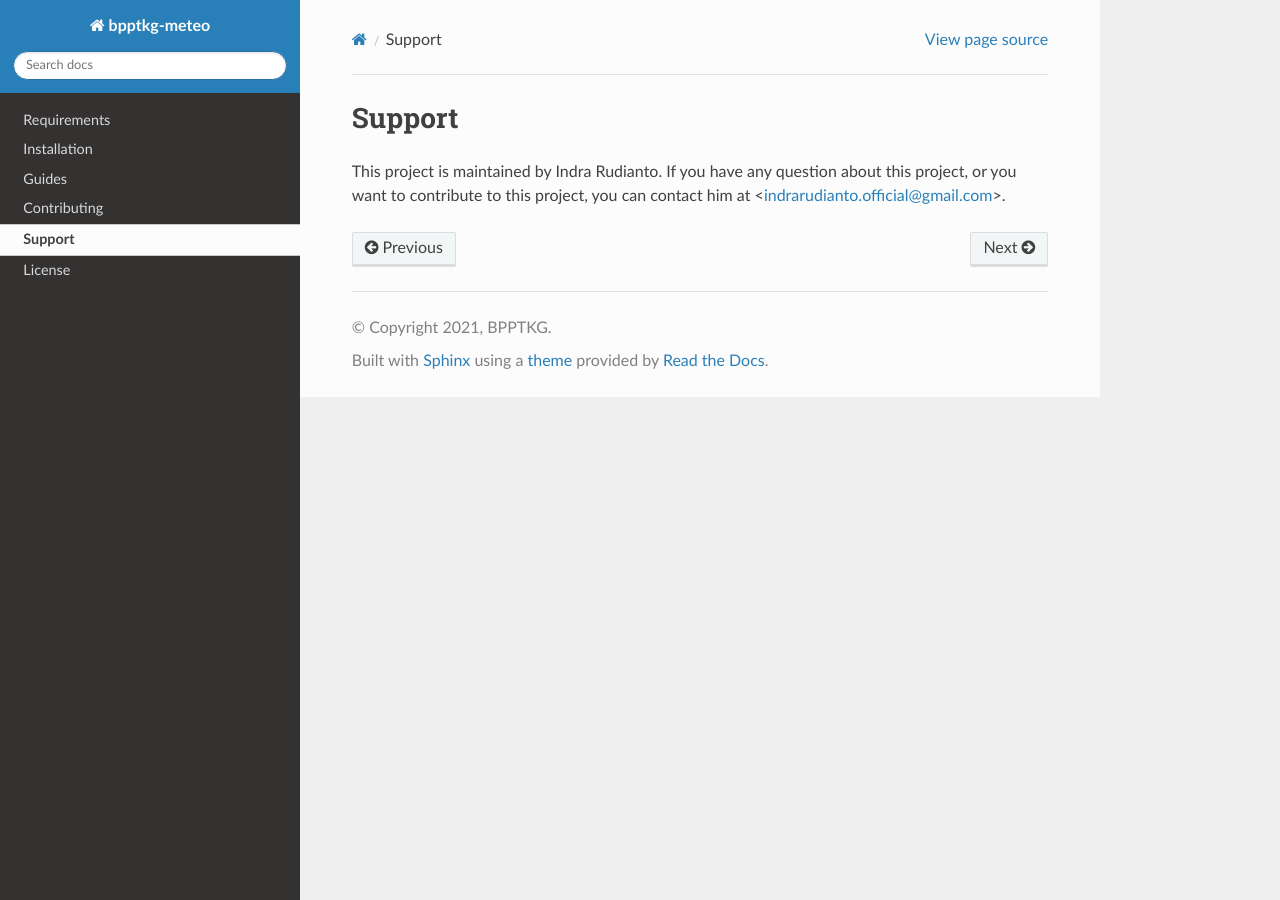
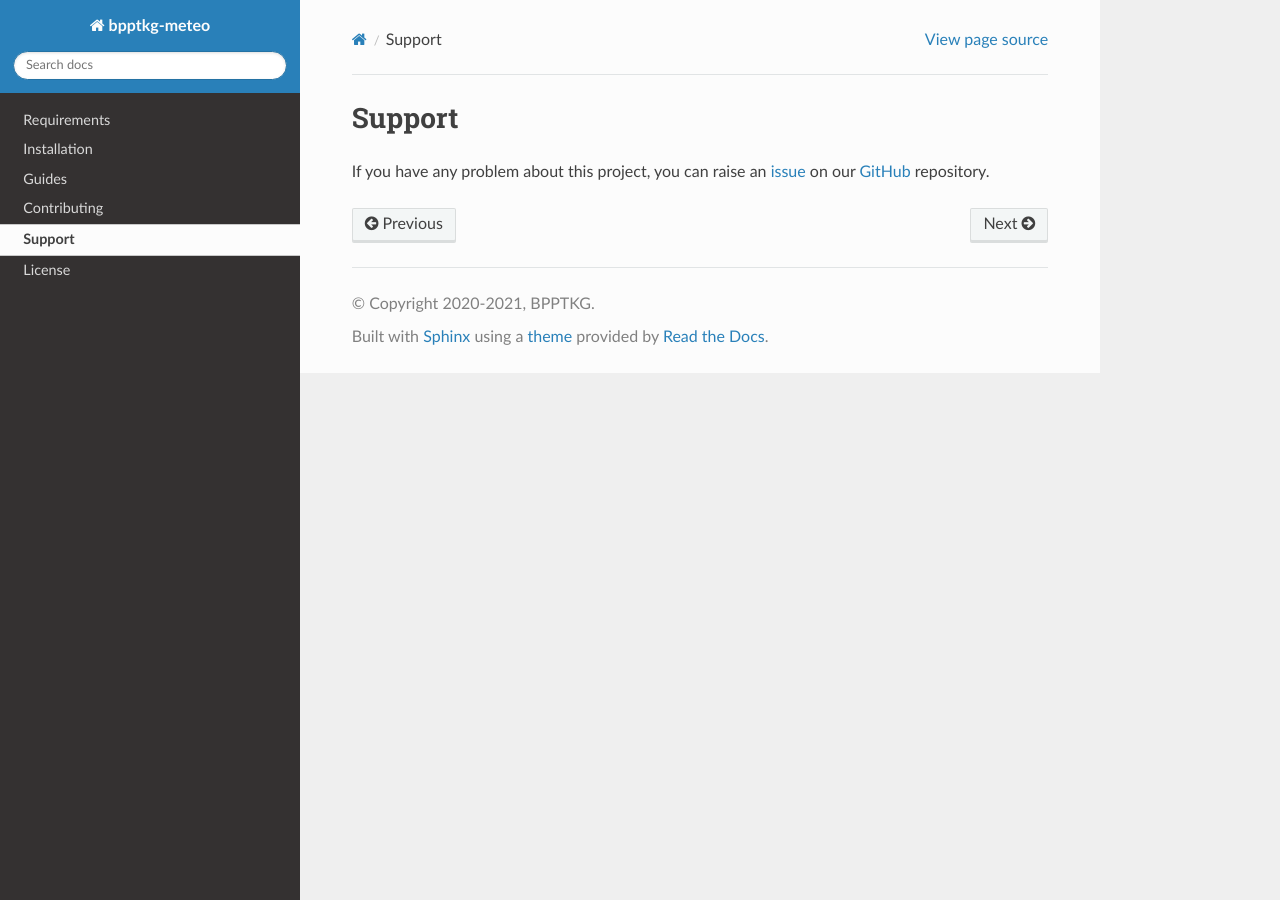
Before and after one commit to bpptkg/bpptkg-meteo, a Sphinx documentation site: the page built from docs/support.rst, in a window 1280 px wide. Built offline with Sphinx 7.4.7 and the Read the Docs theme 2.0.0, drawn with Linux system fonts in a browser that asks for light colours.

Commit message:
Update package author

```diff
--- a/docs/conf.py
+++ b/docs/conf.py
@@ -20,8 +20,8 @@
 # -- Project information -----------------------------------------------------
 
 project = 'bpptkg-meteo'
-copyright = '{}, BPPTKG'.format(datetime.datetime.now().year)
-author = 'Indra Rudianto'
+copyright = '2020-{}, BPPTKG'.format(datetime.datetime.now().year)
+author = 'BPPTKG'
 release = __version__
 
 # -- General configuration ---------------------------------------------------
--- a/docs/license.rst
+++ b/docs/license.rst
@@ -5,4 +5,4 @@
 By contributing to the project, you agree that your contributions will be
 licensed under its MIT license. See `LICENSE`_ for details.
 
-.. _`LICENSE`: https://gitlab.com/bpptkg/bpptkg-meteo/blob/master/LICENSE
+.. _`LICENSE`: https://github.com/bpptkg/bpptkg-meteo/blob/master/LICENSE
--- a/docs/support.rst
+++ b/docs/support.rst
@@ -2,6 +2,6 @@
 Support
 =======
 
-This project is maintained by Indra Rudianto. If you have any question about
-this project, or you want to contribute to this project, you can contact him
-at <indrarudianto.official@gmail.com>.
+If you have any problem about this project, you can raise an `issue
+<https://github.com/bpptkg/bpptkg-meteo/issues>`_ on our `GitHub
+<https://github.com/bpptkg/bpptkg-meteo>`_ repository.
--- a/setup.py
+++ b/setup.py
@@ -20,8 +20,8 @@
     install_requires=[
         'sqlalchemy',
     ],
-    author='Indra Rudianto',
-    author_email='indrarudianto.official@gmail.com',
+    author='BPPTKG',
+    author_email='bpptkg@esdm.go.id',
     zip_safe=False,
     packages=find_packages(exclude=['docs', 'tests', 'examples']),
     classifiers=[
```
Also changed, not shown: README.md (+1 -1 lines), examples/vaisala-bbd/README.md.
